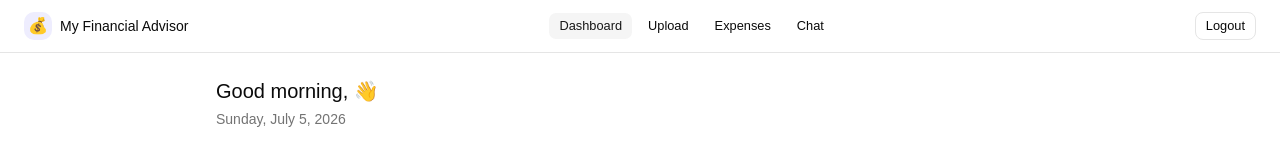
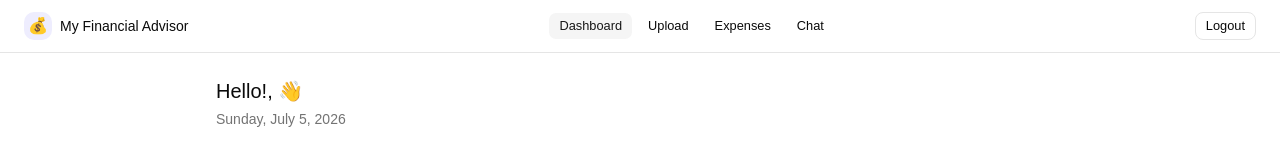
Before and after one commit to joellwagun/my-financial-advisor, a React app in the folder frontend/: page /dashboard in a window 1280 px wide. Shown: the top 151 px of the page. Built offline with nearby package versions, Linux system fonts and the light colour scheme; no server answers; sample sign-in values are in the browser's storage; the HTML template or start-up script is replaced by a standard one.

Commit message:
fix: update greeting message on dashboard

```diff
--- a/frontend/src/pages/Dashboard.jsx
+++ b/frontend/src/pages/Dashboard.jsx
@@ -223,7 +223,7 @@ export default function Dashboard() {
 
       <div className="max-w-4xl mx-auto p-6">
         <div className="mb-6">
-          <h1 className="text-xl font-medium">Good morning, {userName} 👋</h1>
+          <h1 className="text-xl font-medium">Hello!, {userName} 👋</h1>
           <p className="text-sm text-muted-foreground mt-1">{today}</p>
         </div>
 
```
